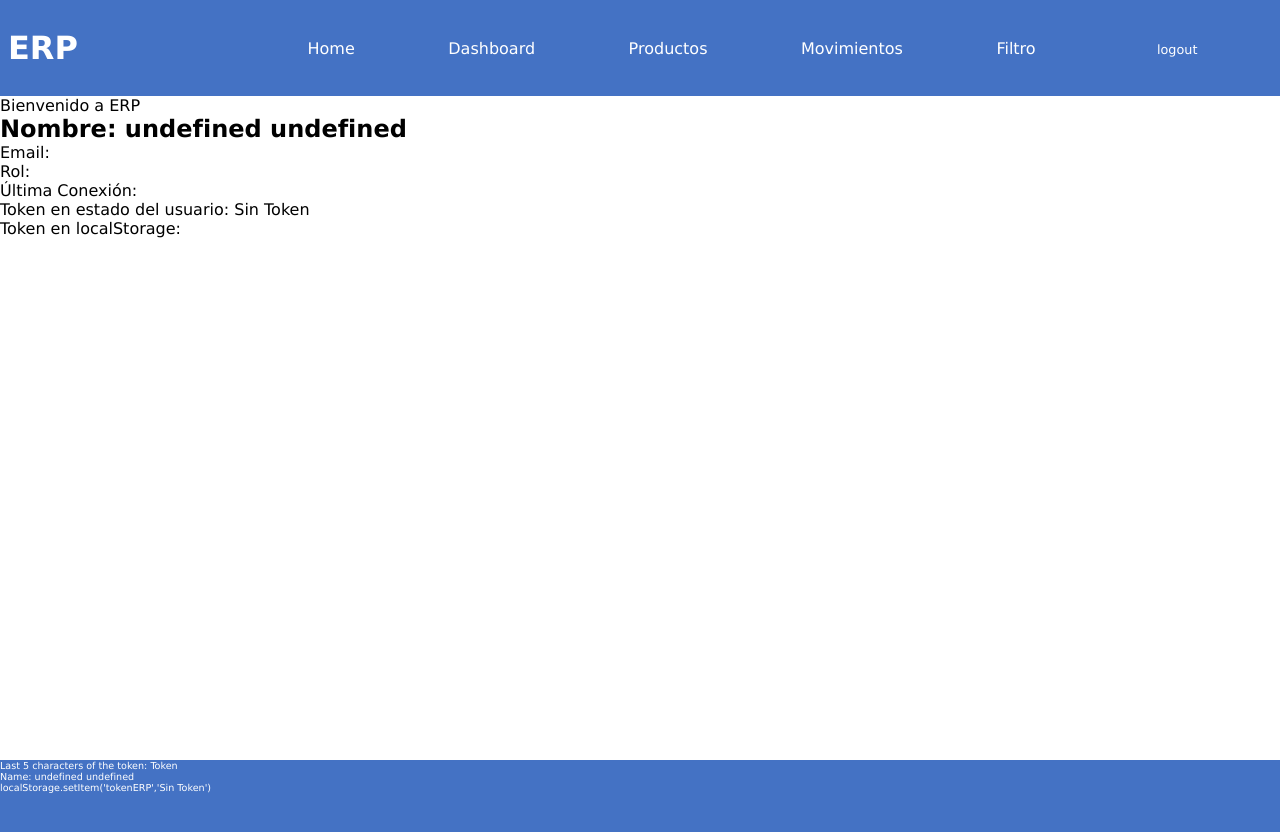
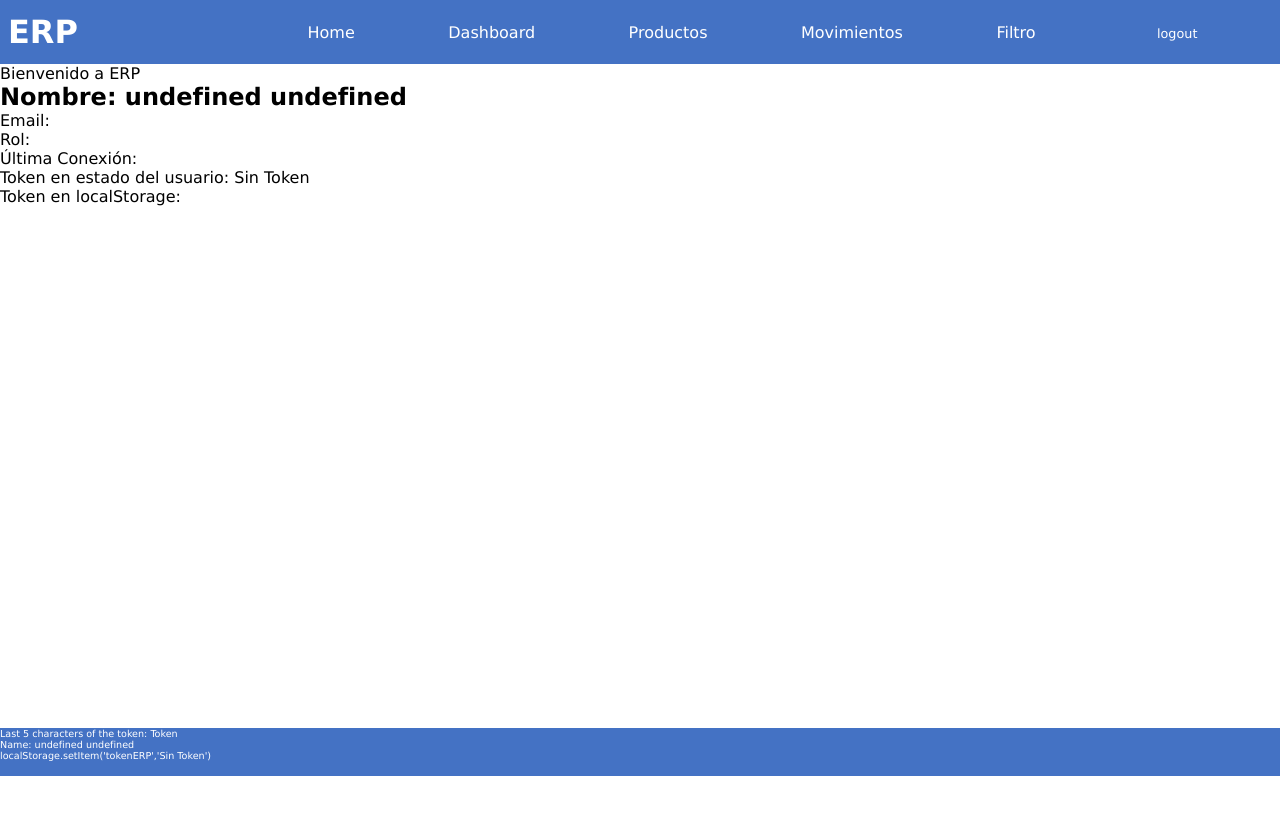
Before and after one commit to isdi-coders-2023/Santiago-Fernandez-Final-Project-front-202301-mad, a React (Create React App) app: page /home in a window 1280 px wide. Shown: the top 832 px of the page. After the commit the page ends 800 px from the top, so only its background shows below. Built offline with nearby package versions, Linux system fonts and the light colour scheme.

Commit message:
Add changes in css to same width

```diff
--- a/src/components/footer/footer.css
+++ b/src/components/footer/footer.css
@@ -3,5 +3,5 @@
   background-color: #4472c4;
   font-size: 0.6rem;
   color: white;
-  height: 12vh;
+  height: 6vh;
 }
--- a/src/components/header/header.css
+++ b/src/components/header/header.css
@@ -1,5 +1,5 @@
 .header {
-  height: 12vh;
+  height: 8vh;
   background-color: #4472c4;
   color: white;
   display: grid;
--- a/src/pages/products/products.page.css
+++ b/src/pages/products/products.page.css
@@ -8,7 +8,8 @@
   background-color: white;
   width: 100%;
   height: 70vh;
-  overflow: scroll;
+  /* overflow:scroll; */
+  overflow-y: scroll;
   padding-top: 1vh;
 }
 
@@ -25,11 +26,12 @@
 
 .productsPageCard {
   width: calc(20% - 0.1vh);
-  border-style: ridge;
+  border-style: solid;
+  border-width: 0.2px;
   border-color: #4472c4;
   border-radius: 2%;
   max-width: 20%; /* Ancho máximo de cada tarjeta */
-  height: 30%; /* Altura fija de cada tarjeta */
+  height: 25%; /* Altura fija de cada tarjeta */
   padding: 0.5rem;
   text-align: left;
   text-decoration: none;
```
